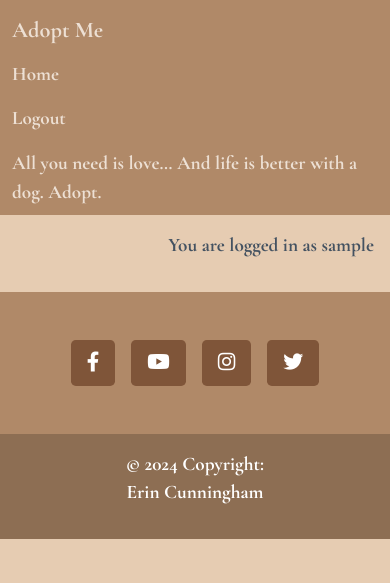
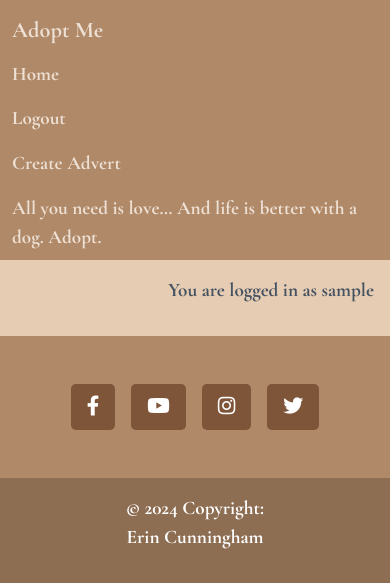
Before and after one commit to erincunningham7/pp4-project-portfolio-four, a Django app: page / in a window 390 px wide, after a click that opens the changed part. Shown: the top 583 px of the page. Run offline with Django 4.2, Linux system fonts and the light colour scheme; the visitor is signed in with stand-in values (Sample User, id 1); data that the repository does not hold is empty; some web fonts are replaced.

Commit message:
add the create advert form,  url, view and create_ad html page

```diff
--- a/ads/urls.py
+++ b/ads/urls.py
@@ -5,4 +5,5 @@ from . import views
 urlpatterns = [
     path('', views.AdList.as_view(), name='home'),
     path('<int:ad_id>/', views.ad_detail, name='ad_detail'),
+    path('create_ad/', views.create_ad, name='create_ad')
 ]
--- a/ads/views.py
+++ b/ads/views.py
@@ -2,6 +2,7 @@ from django.shortcuts import render, get_object_or_404
 from django.http import HttpResponse
 from django.views import generic
 from .models import Advert
+from .forms import AdvertForm
 
 class AdList(generic.ListView):
     queryset = Advert.objects.all()
@@ -22,17 +23,30 @@ def ad_detail(request, ad_id):
     :template:`ads/ad_detail.html`
     """
 
-    # queryset = Advert.objects.all()
-    # advert = get_object_or_404(queryset, ad_id)
-
-    # return render(
-    #     request,
-    #     "ads/ad_detail.html",
-    #     {"advert": advert},
-    # )
-
     try:
         advert = Advert.objects.get(pk=ad_id)
     except Advert.DoesNotExist:
         raise Http404("Advert does not exist")
-    return render(request, "ads/ad_detail.html", {"advert": advert})
+    return render(request, "ads/ad_detail.html", {
+        "advert": advert,
+        })
+
+def create_ad(request):
+    advert = Advert
+    advert_form = AdvertForm()
+
+    if request.method == "POST":
+        advert_form = AdvertForm(data=request.POST)
+    if advert_form.is_valid():
+        ad = advert_form.save(commit=False)
+        ad.user = request.user
+        ad.advert = advert
+        ad.save()
+
+    return render(
+        request,
+        "ads/create_ad.html",
+        {
+            "advert_form": advert_form,
+        },
+    )
--- a/templates/base.html
+++ b/templates/base.html
@@ -1,6 +1,7 @@
 {% load static %}
 
 {% url 'home' as home_url %}
+{% url 'create_ad' as create_url %}
 {% url 'account_login' as login_url %}
 {% url 'account_signup' as signup_url %}
 {% url 'account_logout' as logout_url %}
@@ -48,6 +49,9 @@
                     {% if user.is_authenticated %}
 <li class="nav-item">
 	<a class="nav-link {% if request.path == logout_url %}active{% endif %}" aria-current="page" href="{% url 'account_logout' %}">Logout</a>
+</li>
+<li class="nav-item">
+  <a class="nav-link {% if request.path == create_url %}active{% endif %}" aria-current="page" href="{% url 'create_ad' %}">Create Advert</a>
 </li>
 {% else %}
 <li class="nav-item">
```
Also changed, not shown: ads/forms.py (added, +8 -0 lines), ads/templates/ads/create_ad.html (added, +25 -0 lines).
